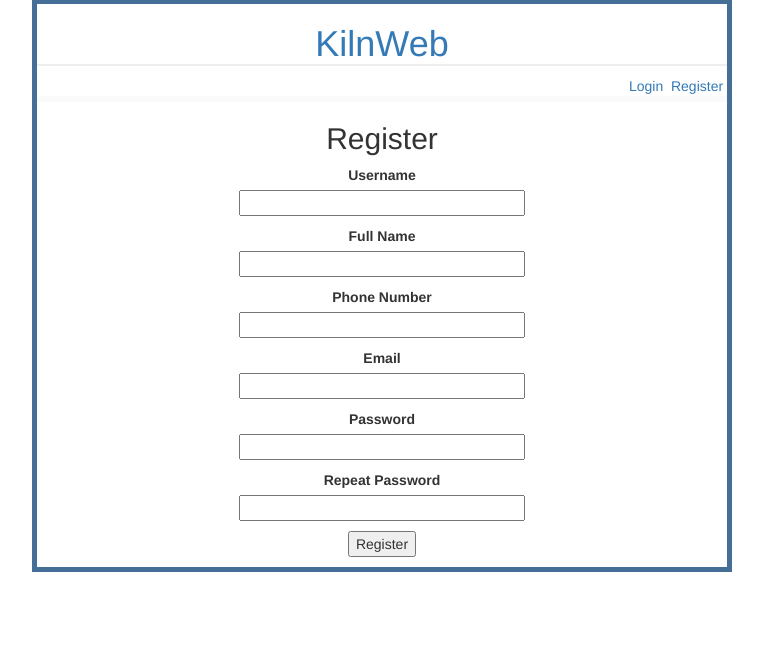
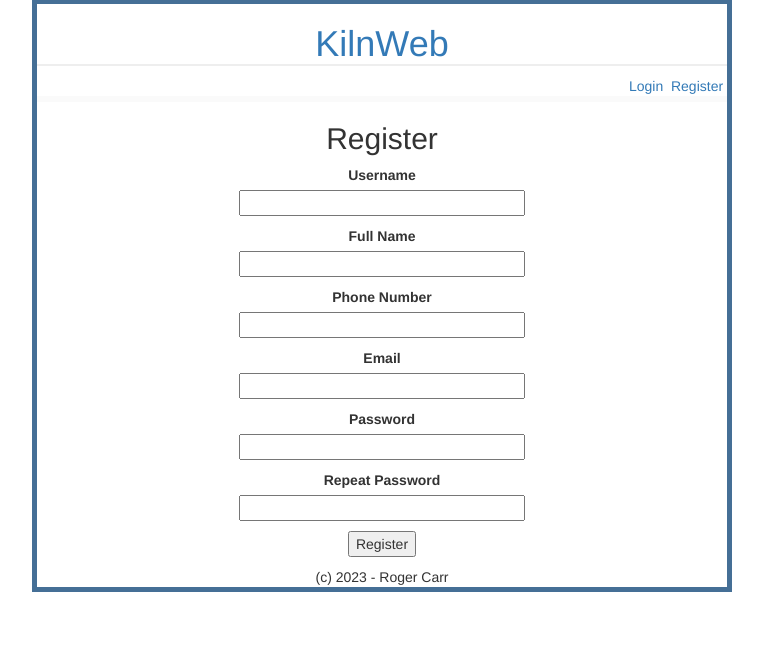
Before and after one commit to techwiz42/kilnserver, a Flask app: page /register in a window 1280 px wide. Shown: the part 16-684 px from the top of the page, without its empty margins (258-1021 px from the left). Run offline with Flask 3, Linux system fonts and the light colour scheme; parts of the project's set-up code (start-up, migrations or seed data) failed here and were passed over; some libraries are stand-ins or nearby versions.

Commit message:
added some inline comments and a copyright msg on the web page footer

```diff
--- a/kilncontroller/controller.py
+++ b/kilncontroller/controller.py
@@ -15,6 +15,7 @@ try:
     print("Raspberry Pi GPIO found")
 except ImportError:
     # Assume we're not running on Pi hardware, import stub instead
+    # This is for development and testing only.
     import stubGPIO as GPIO
     print("Raspberry Pi GPIO NOT FOUND - running stub")
 
@@ -24,6 +25,9 @@ STOP = 'STOP'
 SOCK_PATH = '/tmp/kiln_controller'
 FARENHEIT = 'F'
 CELCIUS = 'C'
+# These are the pin numbers of the physical pins on the RPi header.
+# Choose any three GPIO pins, but the values here must be consistent
+# with the leads on the MAX31855 thermocouple.
 CLK = 40
 CS = 36
 DO = 38
--- a/kilnweb2/kilnweb2/templates/layout.html
+++ b/kilnweb2/kilnweb2/templates/layout.html
@@ -40,5 +40,6 @@
   {% endfor %}
   <div align="center">
   	{% block body %}{% endblock %}
+	{% block footer %}(c) 2023 - Roger Carr {% endblock %}
   </div>
 </div>
```
